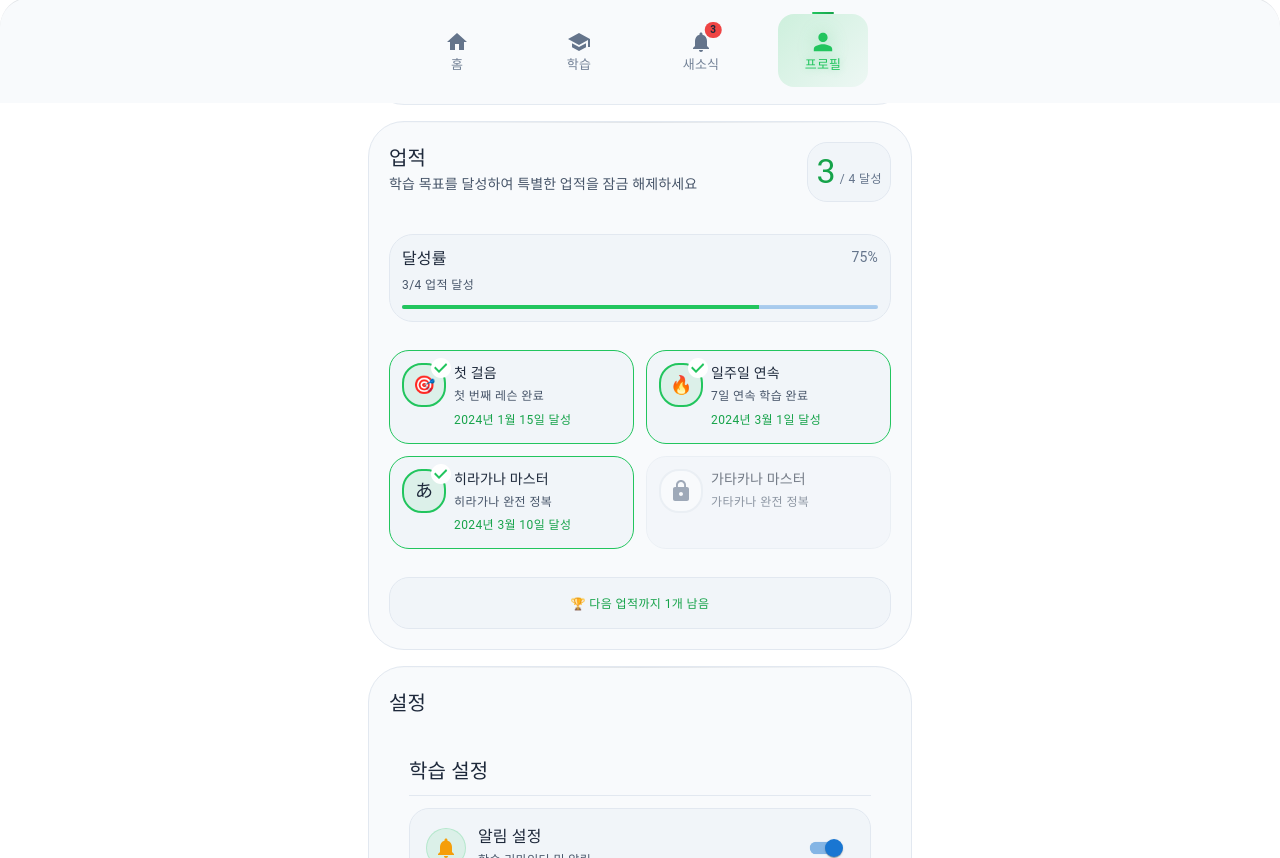
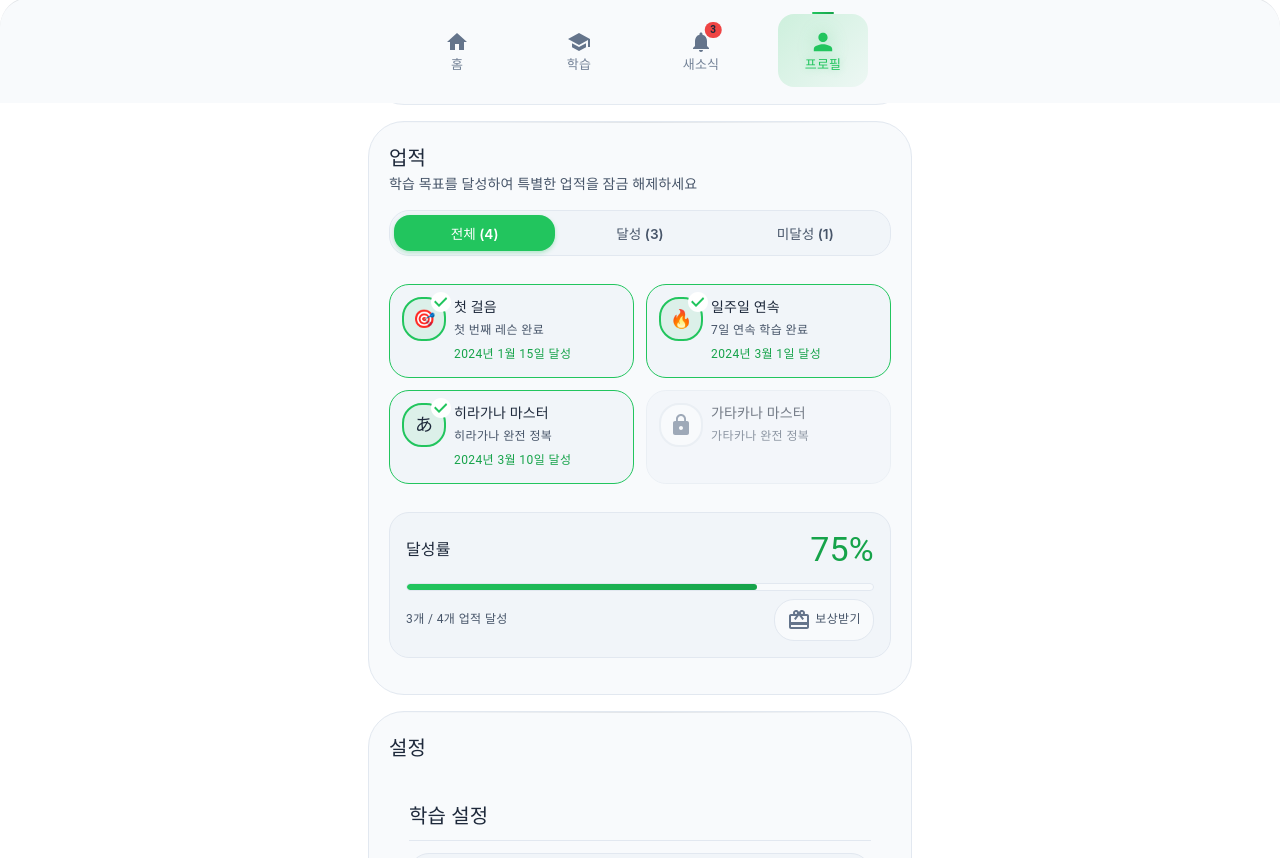
Before and after one commit to uhanuu/KokoroBridge, a Next.js app: page /profile in a window 1280 px wide. Shown: the part 697-1555 px from the top of the page. Built offline with nearby package versions, Linux system fonts and the light colour scheme.

Commit message:
refactor: 프로필 업적 디자인 수정

```diff
--- a/src/components/profile/profile-page.module.css
+++ b/src/components/profile/profile-page.module.css
@@ -235,7 +235,7 @@
   margin-bottom: var(--space-lg);
 }
 
-.achievementNumber {
+.achievementPercentage {
   color: var(--primary-600);
   font-weight: 800;
   margin: 0;
@@ -243,7 +243,7 @@
   font-size: 28px;
 }
 
-.achievementTotal {
+.achievementLabel {
   color: var(--text-tertiary);
   font-weight: 600;
   margin: 0;
@@ -252,6 +252,141 @@
 
 .achievementProgress {
   margin-bottom: var(--space-lg);
+}
+
+/* 새로운 달성률 디자인 */
+.achievementProgressContainer {
+  background: var(--surface-variant);
+  border: 1px solid var(--outline);
+  border-radius: var(--radius-lg);
+  padding: var(--space-lg);
+  margin-bottom: var(--space-lg);
+}
+
+.progressHeader {
+  display: flex;
+  justify-content: space-between;
+  align-items: center;
+  margin-bottom: var(--space-md);
+}
+
+.progressTitle {
+  color: var(--text-primary);
+  font-weight: 600;
+  margin: 0;
+}
+
+.progressPercentage {
+  color: var(--primary-600);
+  font-weight: 800;
+  margin: 0;
+  font-size: 1.5rem;
+}
+
+.progressBarContainer {
+  background: var(--surface);
+  border-radius: var(--radius-full);
+  height: 8px;
+  margin-bottom: var(--space-sm);
+  overflow: hidden;
+  border: 1px solid var(--outline);
+}
+
+.progressBar {
+  background: linear-gradient(90deg, var(--primary-500), var(--primary-600));
+  height: 100%;
+  border-radius: var(--radius-full);
+  transition: width 0.3s ease;
+}
+
+.progressDescription {
+  color: var(--text-secondary);
+  margin: 0;
+  font-weight: 500;
+}
+
+/* 보상 섹션 */
+.rewardSection {
+  display: flex;
+  justify-content: space-between;
+  align-items: center;
+  margin-top: var(--space-sm);
+}
+
+.rewardButton {
+  display: flex;
+  align-items: center;
+  gap: var(--space-xs);
+  padding: var(--space-sm) var(--space-md);
+  border: none;
+  border-radius: var(--radius-lg);
+  cursor: pointer;
+  transition: all 0.3s ease;
+  font-family: inherit;
+}
+
+.rewardEnabled {
+  background: linear-gradient(135deg, var(--primary-500), var(--primary-600));
+  color: white;
+  box-shadow: 0 2px 8px rgba(var(--primary-500-rgb), 0.3);
+}
+
+.rewardEnabled:hover {
+  background: linear-gradient(135deg, var(--primary-600), var(--primary-700));
+  transform: translateY(-1px);
+  box-shadow: 0 4px 12px rgba(var(--primary-500-rgb), 0.4);
+}
+
+.rewardDisabled {
+  background: var(--surface);
+  color: var(--text-tertiary);
+  border: 1px solid var(--outline);
+  cursor: not-allowed;
+}
+
+.rewardIcon {
+  font-size: 18px;
+}
+
+.rewardText {
+  margin: 0;
+  font-weight: 600;
+  font-size: 0.8rem;
+}
+
+/* 업적 필터 */
+.achievementFilters {
+  display: flex;
+  gap: var(--space-xs);
+  margin-bottom: var(--space-lg);
+  padding: 4px;
+  background: var(--surface-variant);
+  border-radius: var(--radius-lg);
+  border: 1px solid var(--outline);
+}
+
+.filterButton {
+  flex: 1;
+  padding: var(--space-sm) var(--space-md);
+  border: none;
+  border-radius: var(--radius-md);
+  background: transparent;
+  color: var(--text-secondary);
+  font-weight: 600;
+  font-size: 0.85rem;
+  transition: all 0.3s ease;
+  cursor: pointer;
+}
+
+.filterButton:hover {
+  background: rgba(var(--primary-500-rgb), 0.1);
+  color: var(--text-primary);
+}
+
+.filterButton.active {
+  background: var(--primary-500);
+  color: white;
+  box-shadow: 0 2px 4px rgba(var(--primary-500-rgb), 0.3);
 }
 
 .achievementGrid {
@@ -388,6 +523,20 @@
   font-weight: 600;
   margin: 0;
   font-size: 12px;
+}
+
+/* 빈 상태 */
+.noAchievements {
+  text-align: center;
+  padding: var(--space-xl);
+  background: var(--surface-variant);
+  border-radius: var(--radius-lg);
+  border: 1px solid var(--outline);
+}
+
+.noAchievementsText {
+  color: var(--text-secondary);
+  font-style: italic;
 }
 
 /* 설정 카드 */
@@ -578,7 +727,7 @@
     gap: var(--space-sm);
   }
 
-  .achievementNumber {
+  .achievementPercentage {
     font-size: 24px;
   }
 
--- a/src/components/profile/profile-page.tsx
+++ b/src/components/profile/profile-page.tsx
@@ -14,7 +14,8 @@ import {
   ExitToApp,
   Lock,
   CheckCircle,
-  Face
+  Face,
+  CardGiftcard
 } from "@mui/icons-material";
 import { Typography, Switch, LinearProgress } from "@mui/material";
 import React, { useState, useCallback } from "react";
@@ -31,6 +32,7 @@ import ProfileInfo from "./profile-info/profile-info";
 export default function ProfilePage() {
   const [darkMode, setDarkMode] = useState(false);
   const [notifications, setNotifications] = useState(true);
+  const [achievementFilter, setAchievementFilter] = useState<'all' | 'completed' | 'incomplete'>('all');
 
   const handleDarkModeToggle = useCallback(() => {
     setDarkMode(prev => !prev);
@@ -43,6 +45,16 @@ export default function ProfilePage() {
   const handleActionClick = useCallback((action: string) => {
     console.log(`${action} clicked`);
   }, []);
+
+  const handleAchievementFilterChange = useCallback((filter: 'all' | 'completed' | 'incomplete') => {
+    setAchievementFilter(filter);
+  }, []);
+
+  const filteredAchievements = mockAchievements.filter(achievement => {
+    if (achievementFilter === 'completed') return achievement.isCompleted;
+    if (achievementFilter === 'incomplete') return !achievement.isCompleted;
+    return true;
+  });
 
   return (
     <div className={styles.container}>
@@ -101,32 +113,32 @@ export default function ProfilePage() {
       <SectionCard
         title="업적"
         subtitle="학습 목표를 달성하여 특별한 업적을 잠금 해제하세요"
-        headerAction={
-          <div className={styles.achievementSummary}>
-            <Typography variant="h4" className={styles.achievementNumber}>
-              {mockAchievements.filter(a => a.isCompleted).length}
-            </Typography>
-            <Typography variant="caption" className={styles.achievementTotal}>
-              / {mockAchievements.length} 달성
-            </Typography>
-          </div>
-        }
         className={styles.achievementsCard}
       >
-        <ProgressCard
-          items={[
-            {
-              label: "달성률",
-              value: (mockAchievements.filter(a => a.isCompleted).length / mockAchievements.length) * 100,
-              description: `${mockAchievements.filter(a => a.isCompleted).length}/${mockAchievements.length} 업적 달성`,
-              color: "var(--primary-500)"
-            }
-          ]}
-          className={styles.achievementProgress}
-        />
+        {/* 필터 탭 */}
+        <div className={styles.achievementFilters}>
+          <button
+            className={`${styles.filterButton} ${achievementFilter === 'all' ? styles.active : ''}`}
+            onClick={() => handleAchievementFilterChange('all')}
+          >
+            전체 ({mockAchievements.length})
+          </button>
+          <button
+            className={`${styles.filterButton} ${achievementFilter === 'completed' ? styles.active : ''}`}
+            onClick={() => handleAchievementFilterChange('completed')}
+          >
+            달성 ({mockAchievements.filter(a => a.isCompleted).length})
+          </button>
+          <button
+            className={`${styles.filterButton} ${achievementFilter === 'incomplete' ? styles.active : ''}`}
+            onClick={() => handleAchievementFilterChange('incomplete')}
+          >
+            미달성 ({mockAchievements.filter(a => !a.isCompleted).length})
+          </button>
+        </div>
 
         <div className={styles.achievementGrid}>
-          {mockAchievements.slice(0, 4).map((achievement) => (
+          {filteredAchievements.map((achievement) => (
             <div
               key={achievement.id}
               className={`${styles.achievementItem} ${
@@ -164,11 +176,57 @@ export default function ProfilePage() {
           ))}
         </div>
 
-        <div className={styles.achievementStats}>
-          <Typography variant="caption" className={styles.statsText}>
-            🏆 다음 업적까지 {4 - mockAchievements.filter(a => a.isCompleted).length}개 남음
-          </Typography>
+        {filteredAchievements.length === 0 && (
+          <div className={styles.noAchievements}>
+            <Typography variant="body2" className={styles.noAchievementsText}>
+              {achievementFilter === 'completed'
+                ? '아직 달성한 업적이 없습니다.'
+                : achievementFilter === 'incomplete'
+                ? '모든 업적을 달성했습니다! 🎉'
+                : '업적이 없습니다.'}
+            </Typography>
+          </div>
+        )}
+
+        {/* 달성률 및 보상 */}
+        <div className={styles.achievementProgressContainer}>
+          <div className={styles.progressHeader}>
+            <Typography variant="body1" className={styles.progressTitle}>
+              달성률
+            </Typography>
+            <Typography variant="h4" className={styles.progressPercentage}>
+              {Math.round((mockAchievements.filter(a => a.isCompleted).length / mockAchievements.length) * 100)}%
+            </Typography>
+          </div>
+          <div className={styles.progressBarContainer}>
+            <div
+              className={styles.progressBar}
+              style={{
+                width: `${(mockAchievements.filter(a => a.isCompleted).length / mockAchievements.length) * 100}%`
+              }}
+            />
+          </div>
+          <div className={styles.rewardSection}>
+            <Typography variant="caption" className={styles.progressDescription}>
+              {mockAchievements.filter(a => a.isCompleted).length}개 / {mockAchievements.length}개 업적 달성
+            </Typography>
+            <button
+              className={`${styles.rewardButton} ${
+                mockAchievements.filter(a => a.isCompleted).length === mockAchievements.length
+                  ? styles.rewardEnabled
+                  : styles.rewardDisabled
+              }`}
+              disabled={mockAchievements.filter(a => a.isCompleted).length !== mockAchievements.length}
+              onClick={() => handleActionClick('reward')}
+            >
+              <CardGiftcard className={styles.rewardIcon} />
+              <Typography variant="caption" className={styles.rewardText}>
+                보상받기
+              </Typography>
+            </button>
+          </div>
         </div>
+
       </SectionCard>
 
       {/* 설정 */}
```
